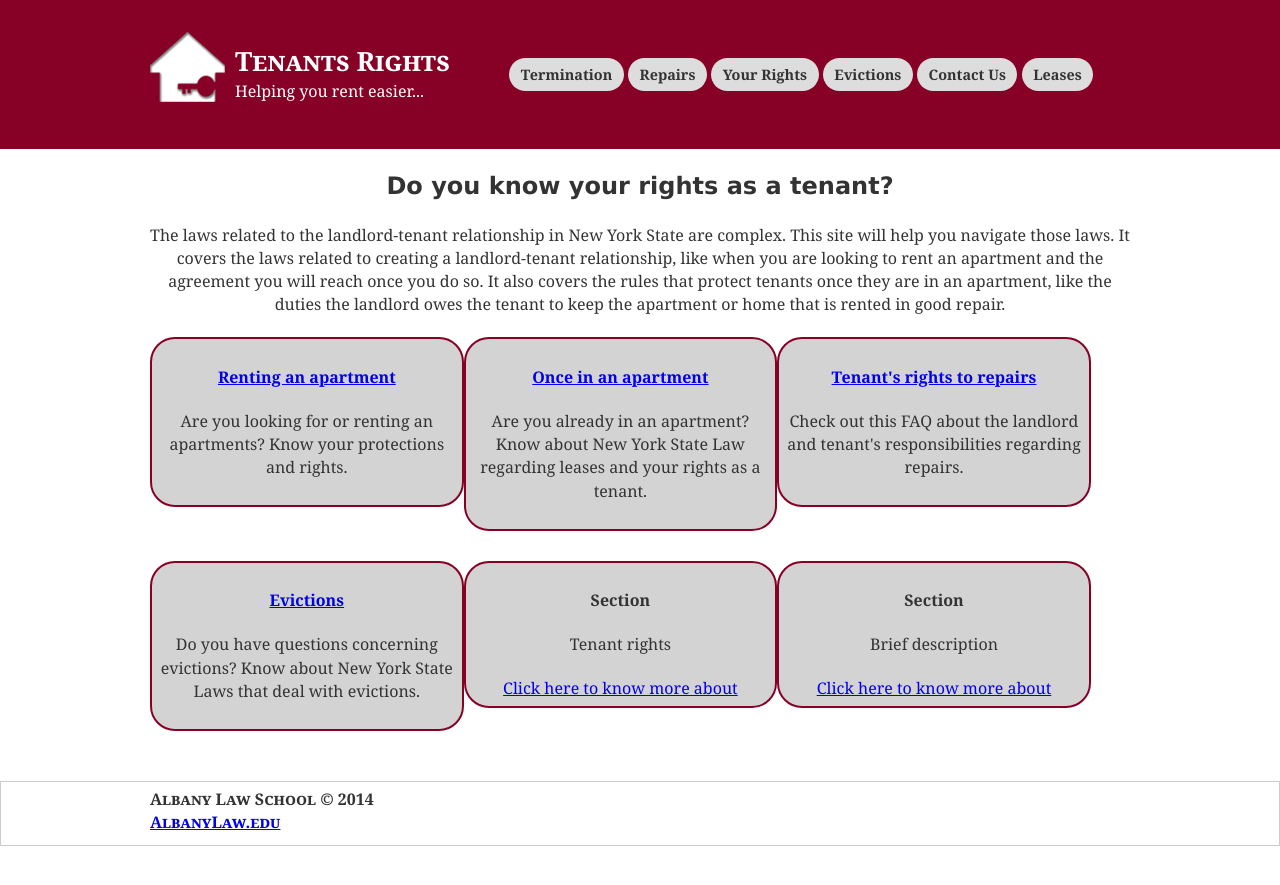
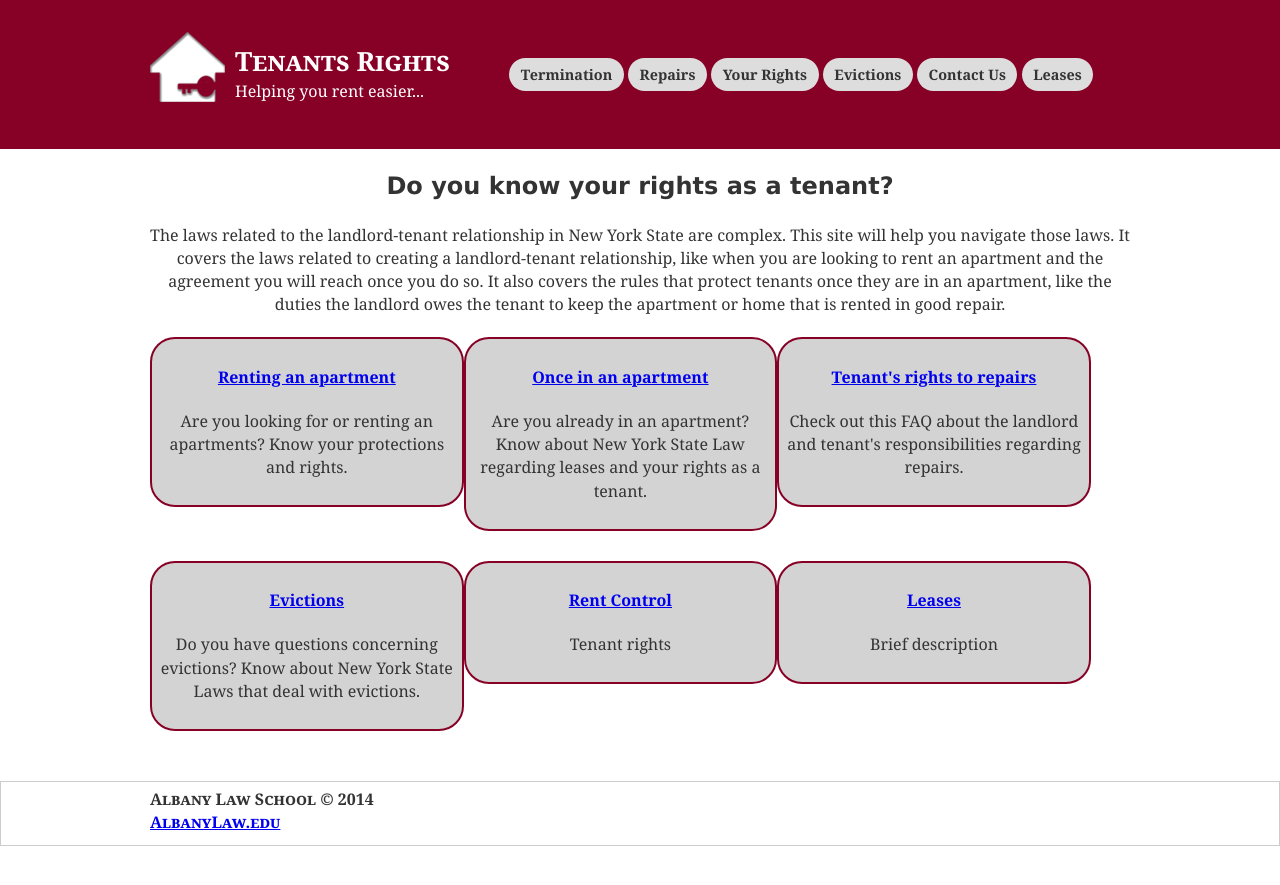
Before and after one commit to iinf362/team5, a Jekyll site: the page built from index.html, in a window 1280 px wide. Shown: the top 885 px of the page. Built offline with Jekyll 4.4.1, drawn with Linux system fonts in a browser that asks for light colours.

Commit message:
fixed click here signs

```diff
--- a/index.html
+++ b/index.html
@@ -23,18 +23,16 @@ title: Home
     </div>
     <div class="content-columns cf">
         <div class="col-30">
-            <h4 class="section-title"><a href="evictions/index.html">Evictions<a/></h4>
+            <h4 class="section-title"><a href="evictions/index.html">Evictions</a></h4>
             <p class="section-description">Do you have questions concerning evictions? Know about New York State Laws that deal with evictions.</p>
         </div>
         <div class="col-30">
-            <h4 class="section-title">Section</h4>
+            <h4 class="section-title"><a href="Rent_control/index.html">Rent Control</a></h4>
             <p class="section-description">Tenant rights</p>
-            <a href="/leases/leases.html">Click here to know more about</a>
         </div>
         <div class="col-30">
-            <h4 class="section-title">Section</h4>
+            <h4 class="section-title"><a href="Leases/index.html">Leases</a></h4>
             <p class="section-description">Brief description</p>
-            <a href="/leases/leases.html">Click here to know more about</a>
         </div>
     </div>
 </div>
```
